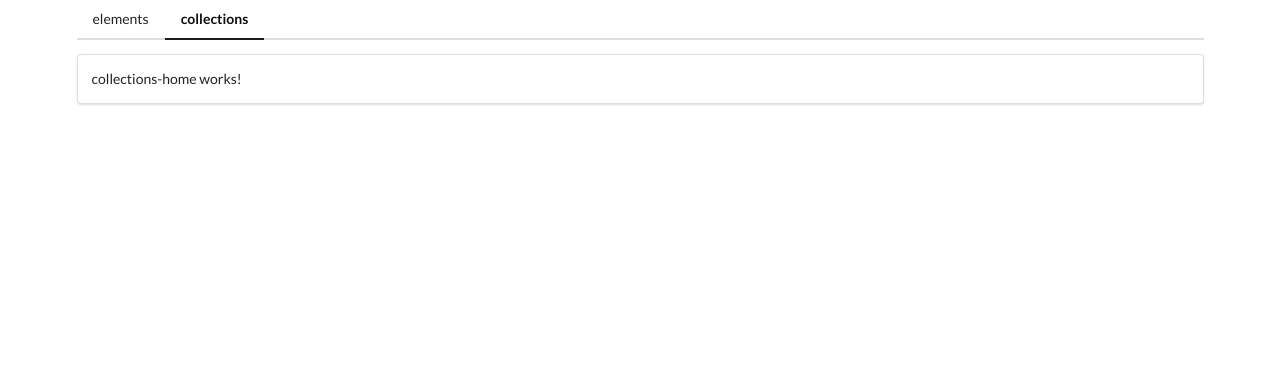
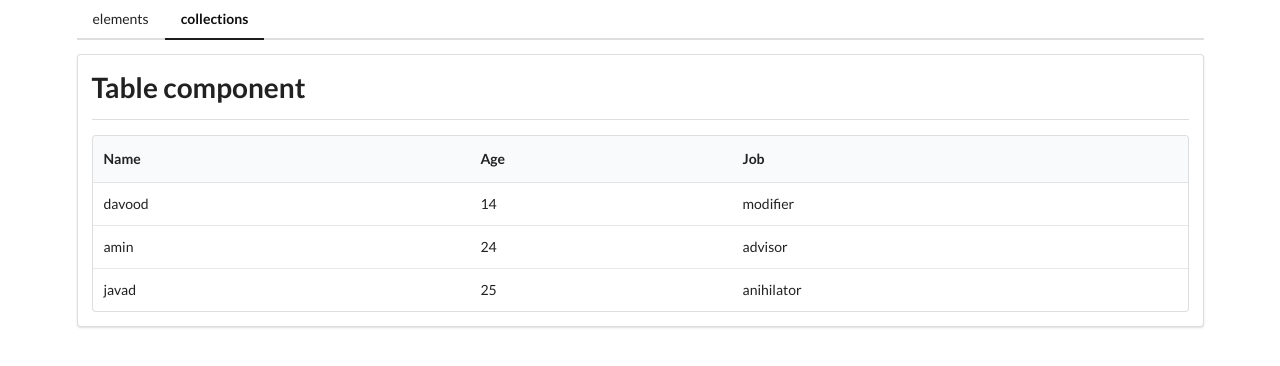
Before and after one commit to persiansmile/comps, an Angular app: page /collections in a window 1280 px wide. Shown: the top 366 px of the page. Built offline with nearby package versions, Linux system fonts and the light colour scheme.

Commit message:
table work without correcting its type error

```diff
--- a/src/app/collections/collections-home/collections-home.component.html
+++ b/src/app/collections/collections-home/collections-home.component.html
@@ -1 +1,2 @@
-<p>collections-home works!</p>
+<app-divider>Table component</app-divider>
+<app-table></app-table>
--- a/src/app/collections/collections-home/collections-home.component.ts
+++ b/src/app/collections/collections-home/collections-home.component.ts
@@ -3,8 +3,18 @@ import { Component } from '@angular/core';
 @Component({
   selector: 'app-collections-home',
   templateUrl: './collections-home.component.html',
-  styleUrls: ['./collections-home.component.css']
+  styleUrls: ['./collections-home.component.css'],
 })
 export class CollectionsHomeComponent {
-
+  data!: [
+    { name: 'davood'; age: 14; job: 'modifier'; kare: 'Med' },
+    { name: 'amin'; age: 24; job: 'advisor'; kare: 'High' },
+    { name: 'javad'; age: 25; job: 'anihilator'; kare: 'Low' }
+  ];
+  headers!: [
+    { key: 'name'; label: 'Name' },
+    { key: 'kare'; label: 'Kare' },
+    { key: 'age'; label: 'Age' },
+    { key: 'job'; label: 'Job' }
+  ];
 }
--- a/src/app/collections/collections.module.ts
+++ b/src/app/collections/collections.module.ts
@@ -3,10 +3,12 @@ import { CommonModule } from '@angular/common';
 
 import { CollectionsRoutingModule } from './collections-routing.module';
 import { CollectionsHomeComponent } from './collections-home/collections-home.component';
+import { TableComponent } from './table/table.component';
+import { SharedModule } from '../Shared/shared.module';
 
 @NgModule({
-  declarations: [CollectionsHomeComponent],
-  imports: [CommonModule, CollectionsRoutingModule],
+  declarations: [CollectionsHomeComponent, TableComponent],
+  imports: [CommonModule, CollectionsRoutingModule, SharedModule],
   exports: [],
 })
 export class CollectionsModule {}
--- /dev/null
+++ b/src/app/collections/table/table.component.html
@@ -0,0 +1,30 @@
+<table class="ui table">
+    <thead>
+        <!-- <tr>
+        <td>hi</td>
+        <td>hi</td>
+        <td>hi</td>
+    </tr> -->
+        <tr>
+            <th *ngFor="let header of headers;let i = index">
+                {{header.label}}
+            </th>
+        </tr>
+    </thead>
+    <tbody>
+        <tr *ngFor="let record of data">
+            <td *ngFor="let header of headers">
+                {{ record[header.key] }}
+            </td>
+            <!-- <td>
+                {{record.name }}
+            </td>
+            <td>
+                {{record.age }}
+            </td>
+            <td>
+                {{record.job }}
+            </td> -->
+        </tr>
+    </tbody>
+</table>
--- /dev/null
+++ b/src/app/collections/table/table.component.ts
@@ -0,0 +1,33 @@
+import { Component, OnInit, Input } from '@angular/core';
+
+@Component({
+  selector: 'app-table',
+  templateUrl: './table.component.html',
+  styleUrls: ['./table.component.css'],
+})
+export class TableComponent implements OnInit {
+  data!: [
+    { name: 'davood'; age: 14; job: 'modifier' },
+    { name: 'amin'; age: 24; job: 'advisor' },
+    { name: 'javad'; age: 25; job: 'anihilator' }
+  ];
+  headers!: [
+    { key: 'name'; label: 'Name' },
+    { key: 'age'; label: 'Age' },
+    { key: 'job'; label: 'Job' }
+  ];
+
+  constructor() {}
+  ngOnInit(): void {
+    this.data = [
+      { name: 'davood', age: 14, job: 'modifier' },
+      { name: 'amin', age: 24, job: 'advisor' },
+      { name: 'javad', age: 25, job: 'anihilator' },
+    ];
+    this.headers = [
+      { key: 'name', label: 'Name' },
+      { key: 'age', label: 'Age' },
+      { key: 'job', label: 'Job' },
+    ];
+  }
+}
```
Also changed, not shown: src/app/collections/table/table.component.css (added), 1 other file (tests, documents, lock files or other folders).
